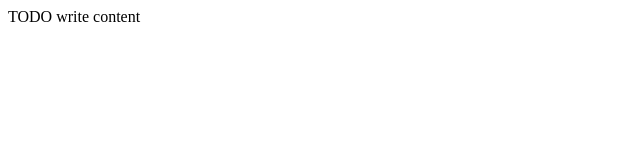
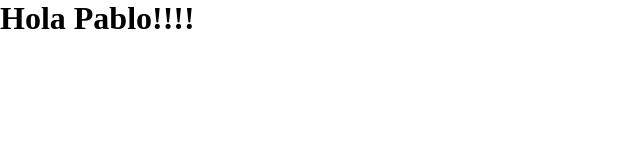
Before and after one commit to GarciJaff/WEB_PABLO, a plain HTML site: page public_html/index.html in a window 1280 px wide. Shown: the whole page, without its empty margins (0-640 px from the left). Drawn offline with Linux system fonts and the light colour scheme.

Commit message:
Incluida la hoja de estilos y un saludo

```diff
--- a/public_html/index.html
+++ b/public_html/index.html
@@ -6,11 +6,12 @@ and open the template in the editor.
 -->
 <html>
     <head>
-        <title>TODO supply a title</title>
+        <title>WEB_PABLO</title>
         <meta charset="UTF-8">
         <meta name="viewport" content="width=device-width, initial-scale=1.0">
+        <link href="css/style.css" rel="stylesheet" type="text/css"/>
     </head>
     <body>
-        <div>TODO write content</div>
+        <h1>Hola Pablo!!!!</h1>
     </body>
 </html>
```
